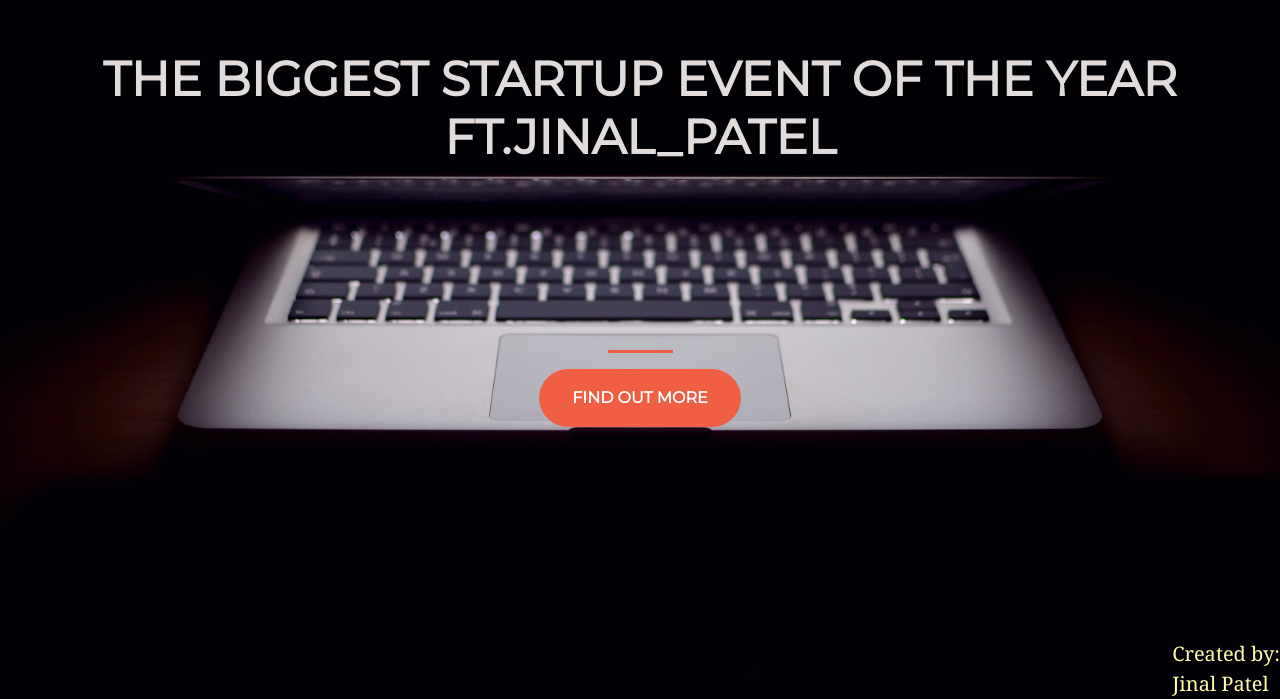
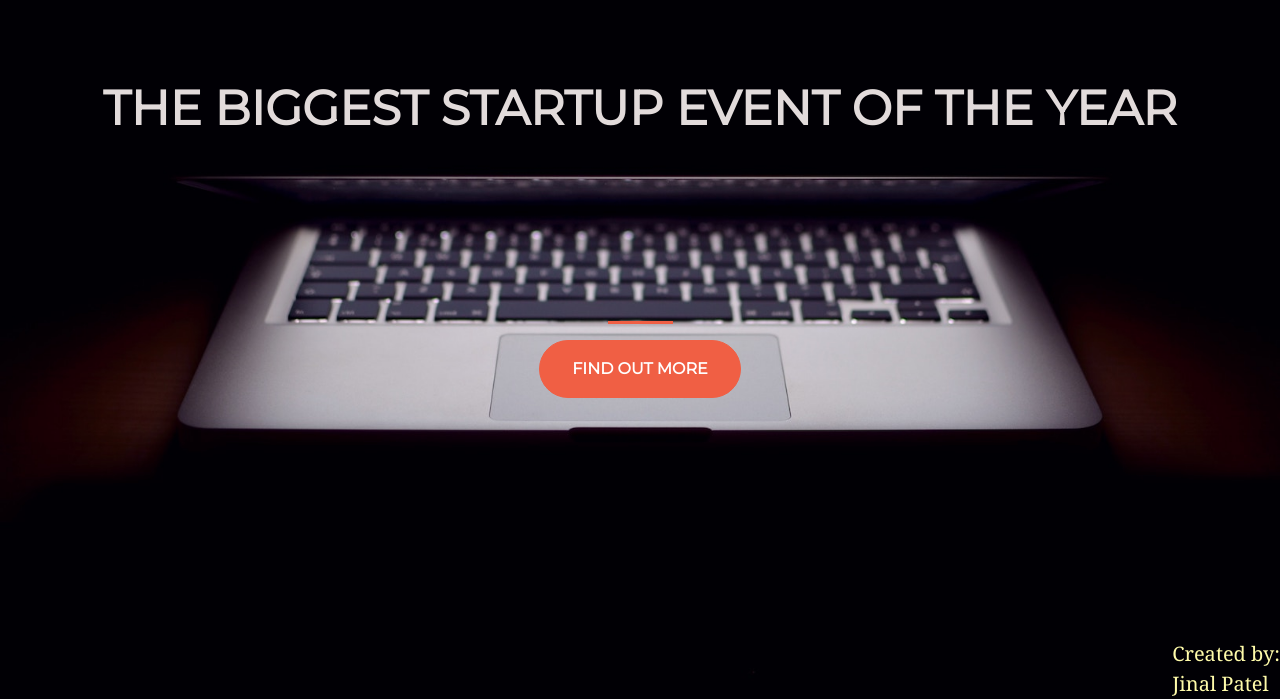
Before and after one commit to JinalPatel17/start-up-of-the-year, a plain HTML site: page index.html in a window 1280 px wide. Shown: the part 161-860 px from the top of the page. Drawn offline with nearby package versions, Linux system fonts and the light colour scheme.

Commit message:
Update index.html

```diff
--- a/index.html
+++ b/index.html
@@ -18,7 +18,7 @@
     <div class="container d-flex align-items-center h-100">
       <div class="row">
         <header class="text-center col-12">
-          <h1 class="text-uppercase"><strong>The biggest startup event of the year ft.Jinal_Patel</strong></h1>
+          <h1 class="text-uppercase"><strong>The Biggest startup event of the year</strong></h1>
         </header>
         <div class="buffer col-12">
         </div>
```
